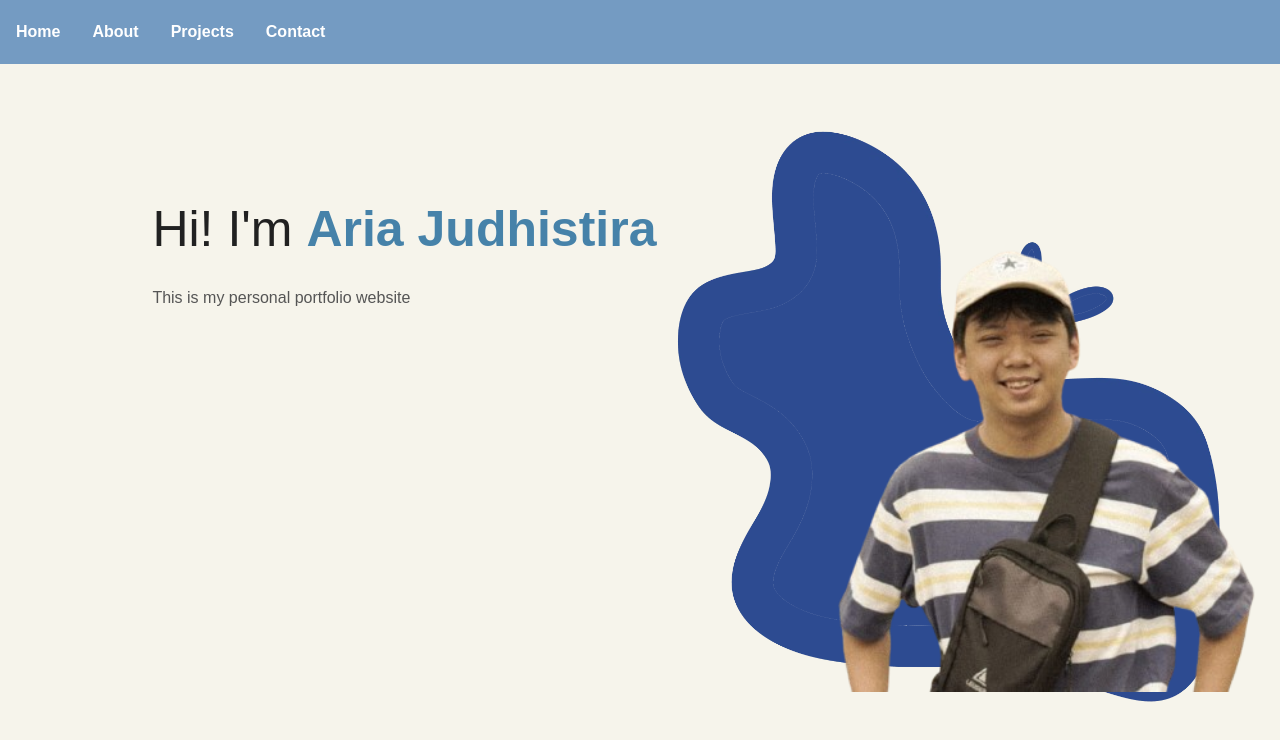
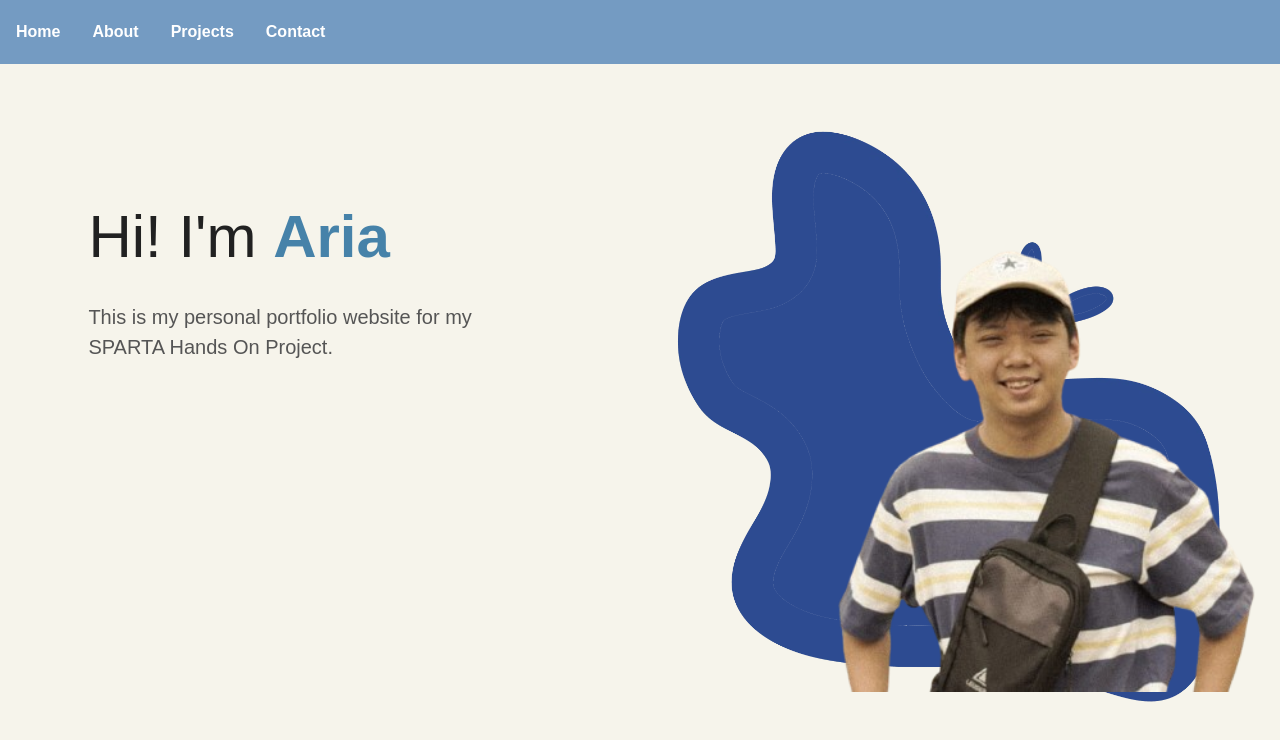
Before and after one commit to TukangLas21/Hands-On, a Next.js app: page / in a window 1280 px wide. Shown: the top 740 px of the page. Built offline with nearby package versions, Linux system fonts and the light colour scheme.

Commit message:
refactor: changed variable names

```diff
--- a/app/globals.css
+++ b/app/globals.css
@@ -76,32 +76,32 @@ nav a:hover {
   color: #4682A9;
 }
 
-.detel {
-  margin-left: 8%;
+.home_text {
+  margin-left: 3%;
   margin-top: 10%;
 }
 
-h1 {
-  font-size: 50px;
+.home_text h1 {
+  font-size: 60px;
   color: #212121;
   margin-bottom: 20px;
   margin-left: 50px;
   bottom: 50px;
 }
 
-span {
+.home_text span {
   color: #4682A9;
   font-weight: bold;
 }
 
-p {
+.home_text p {
   color: #555;
-  line-height: 22px;
   margin-left: 50px;
   bottom: 50px;
+  font-size: 20px;
 }
 
-.images{
+.home_images {
   width: 50%;
   height: 80%;
   position: absolute;
@@ -109,7 +109,7 @@ p {
   right: 150px;
 }
 
-.images img {
+.home_images img {
   position: absolute;
   left: 20%;
 }
--- a/app/page.tsx
+++ b/app/page.tsx
@@ -4,11 +4,14 @@ import Link from 'next/link';
 export default function Home() {
   return (
     <div className="hero">
-      <div className="detel">
-        <h1>Hi! I'm <span>Aria Judhistira</span></h1>
-        <p>This is my personal portfolio website</p>
+      <div className="home_text">
+        <h1>Hi! I'm <span>Aria</span></h1>
+        <p>
+          This is my personal portfolio website for my <br>
+        </br>
+          SPARTA Hands On Project.</p>
       </div>
-      <div className="images">
+      <div className="home_images">
         <img src="/blueblob.png" className="blob"></img>
         <img src="/foto_diri.png" className="photo"></img>
       </div>
```
